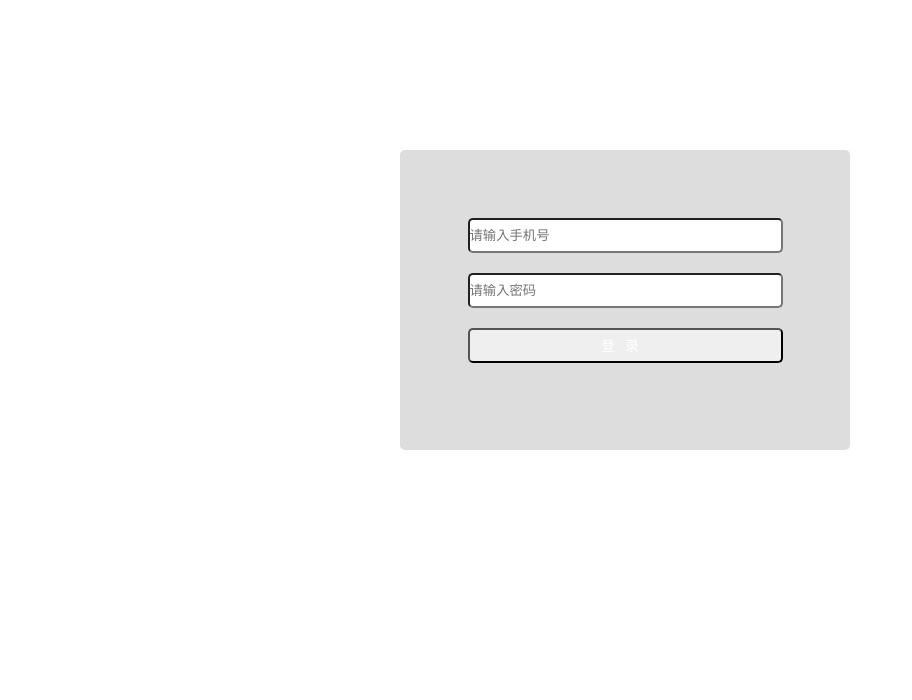
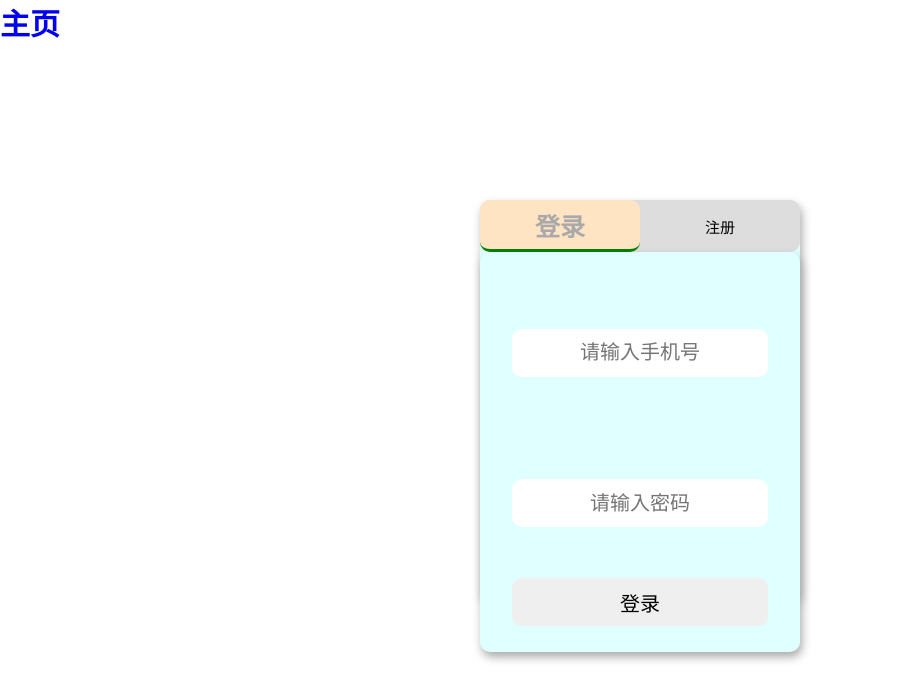
Before and after one commit to suyuxi1/blog-app, a Vue app: page /#/sign in a window 1280 px wide. Shown: the top 700 px of the page, without its empty margins (0-912 px from the left). Built offline with nearby package versions, Linux system fonts and the light colour scheme.

Commit message:
第二次前端代码提交，完成登录，注册，查看文章界面

```diff
--- a/src/assets/css/basic.css
+++ b/src/assets/css/basic.css
@@ -4,6 +4,7 @@
 * {
 	margin: 0;
 	padding: 0;
+	/* 防止越界 */
 	box-sizing: border-box;
 	outline: none;
 }
@@ -29,8 +30,8 @@ li{
 	display: flex;
 }
 .su-nav{
-	height: 60px;
-	background-color: #FB8C00;
+	height: 80px;
+	background-color: rgba(255, 214, 174, 0.8);
 }
 .su-col-12 {
 	flex: 1 1 100%;
@@ -38,7 +39,7 @@ li{
 
 .su-col-8 {
 	flex: 1 1 66.6%;
-	background-color: #009688;
+
 }
 
 .su-col-6 {
@@ -47,7 +48,7 @@ li{
 
 .su-col-4 {
 	flex: 1 1 33.3%;
-	background-color: #FB8C00;
+
 }
 
 .su-col-3 {
--- a/src/assets/css/style.css
+++ b/src/assets/css/style.css
@@ -43,7 +43,7 @@
 .su-btn {
 	border: none;
 	cursor: pointer;
-	margin: 5px;
+	/* margin: 5px; */
 }
 
 .su-btn-round {
--- a/src/router/index.js
+++ b/src/router/index.js
@@ -30,7 +30,7 @@ const routes = [{
 			},
 			{
 				path: 'c',
-				component: Collection,
+				component: Collection
 			},
 			{
 				path: 'p',
@@ -53,6 +53,10 @@ const routes = [{
 						component: UserDetail
 					}
 				]
+			},
+			{
+				path: 'userDetaile',
+				component: UserDetail
 			}
 		]
 	},
--- a/src/views/Collection.vue
+++ b/src/views/Collection.vue
@@ -1,5 +1,8 @@
 <template>
-	<h2>专题</h2>
+	<div class="su-row">
+		<h2>专题</h2>
+	</div>
+
 </template>
 
 <script>
@@ -21,5 +24,8 @@
 	}
 </script>
 
-<style>
+<style scoped>
+	.su-row{
+		height: 800px;
+	}
 </style>
--- a/src/views/Sign.vue
+++ b/src/views/Sign.vue
@@ -1,19 +1,71 @@
 <template>
-	<div class="full main-color">
-			<h2><router-link to = '/'>主页</router-link></h2>
-			<div class="login-box">
-				<input type="text" placeholder="请输入手机号" v-model="userDto.mobile" />
-				<input type="password" placeholder="请输入密码" v-model="userDto.password" />
-				<input type="button" class="btn main-color" value="登录" @click="signIn(userDto)" />
+	<div>
+		<h2><router-link to="/">主页</router-link></h2>
+		<div class="sign-container su-fx-center">
+			<div class="sign su-shadow">
+				<div class="tab">
+					<span class="tab-itme su-btn" :class="{ active: isActive }" @click="changeTab">登录</span>
+					<span class="tab-itme su-btn" :class="{ active: !isActive }" @click="changeTab">注册</span>
+				</div>
+				<div class="sign-box su-fx-around su-shadow" v-show="show && selected === 0">
+
+					<label>{{mobileTip}}</label>
+					<input type="text" placeholder="请输入手机号" v-model="userDto.mobile"  minlength="11" maxlength="11" @keyup="checkAccount" @focusin="clearCode"/>
+					<label>{{passwordTip}}</label>
+					<input type="password" placeholder="请输入密码" v-model="userDto.password" @focusin="clearCode"/>
+					<input type="button" class="su-btn" value="登录" @click="signIn(userDto)" />
+				</div>
+				<div class="sign-box su-fx-around su-shadow" v-show="show && selected === 1">
+					<label>{{mobileTip}}</label>
+					<input type="text" placeholder="请输入手机号" v-model="userDto.mobile" minlength="11" maxlength="11"
+					required="required" @keyup="checkAccount" @focusin="clearCode">
+					<label>{{passwordTip}}</label>
+					<input type="password" placeholder="请输入密码" v-model="userDto.password" @focusin="clearCode"/>
+					<label>{{verifyTip}}</label>
+					<div class="su-fx-between">
+						<input type="text" class="text-code" placeholder="请输入验证码" v-model="verifyCode" @focusin="clearCode"/>
+						<button
+							class="su-btn btn-normal"
+							@click="getCode"
+							:disabled="codeDisabled"
+							:class="{btnDisabled: btnDisabled}"
+							@focusin="clearCode">
+							{{ msg }}
+						</button>
+					</div>
+					<input type="button" class="su-btn" value="确定" @click="signUp(userDto)" />
 				</div>
 			</div>
-
+		</div>
+		<transition name="bounce">
+			<div class="toast middle" v-if="toastShow">
+				<img src="https://www.easyicon.net/api/resizeApi.php?id=27967&size=128" alt="">
+			</div>
+		</transition>
+	</div>
 </template>
 
 <script>
 export default {
 	data() {
 		return {
+			// user:JSON.parse(localStorage.getItem('user')),
+			isActive: true,
+			show: true,
+			toastShow: false,
+			selected: 0,
+			mobileTip: '',
+			passwordTip:'',
+			verifyCode: '',
+			verifyTip: '',
+			btnDisabled: false,
+			switchCss: false,
+			countdown: 10,
+			fade: 2,
+			msg: '获取验证码',
+			timer: null,
+			timer1: null,
+			code: '',
 			userDto: {
 				mobile: '',
 				password: ''
@@ -21,56 +73,296 @@
 		};
 	},
 	methods: {
+		changeTab: function() {
+			this.isActive = !this.isActive;
+			this.selected = this.selected == 0 ? 1 : 0;
+			this.clearAccount()
+			this.clearCode()
+		},
+		clearAccount: function() {
+			this.userDto.mobile = ''
+			this.userDto.password = ''
+			this.verifyCode =''
+		},
+		clearCode: function() {
+			this.mobileTip =''
+			this.passwordTip=''
+			this.verifyTip =''
+		},
 		signIn(userDto) {
 			// alert("登录")
-	      this.axios.post('http://localhost:8080/sign-in', JSON.stringify(this.userDto)).then(response => {
-	        alert(response.data.msg);
-	        if (response.data.msg === '登录成功') {
+			if (this.userDto.mobile == '') {
+				this.mobileTip = '手机号码不能为空'
+				return
+			}
+			if (!/^1[34578]\d{9}$/.test(this.userDto.mobile)) {
+				this.mobileTip = '手机号码格式错误'
+				this.userDto.mobile = ''
+
+				return
+			}
+			if (this.userDto.password == '') {
+				this.passwordTip = '密码不能为空'
+				return
+			}
+			this.axios.post('http://localhost:8080/api/user/sign-in', JSON.stringify(this.userDto)).then(response => {
+				alert(response.data.msg)
+				if (response.data.msg == '登录成功') {
 					//将后台的用户信息存入本地存储
-	          localStorage.user = JSON.stringify(response.data.data);
+					localStorage.user = JSON.stringify(response.data.data)
 					//路由跳转
-	          this.$router.push('u');
+					this.clearAccount()
+					this.$router.push('/')
 				}
 			});
+
+		},
+		signUp(userDto){
+			if (this.userDto.mobile == '') {
+				this.mobileTip = '手机号码不能为空'
+				return
+			}
+			if (!/^1[34578]\d{9}$/.test(this.userDto.mobile)) {
+				this.mobileTip = '手机号码格式错误'
+				this.userDto.mobile = ''
+
+				return
+			}
+			if (this.userDto.password == '') {
+				this.passwordTip = '密码不能为空'
+				return
+			}
+
+			if (this.verifyCode == '') {
+				this.verifyTip = '验证码不能为空'
+				return
+			}
+			if (this.verifyCode != this.code) {
+				this.verifyTip = '验证码错误'
+				this.verifyCode =''
+				return
+			}
+			this.axios.post('http://localhost:8080/api/user/sign-up', JSON.stringify(this.userDto)).then(response =>{
+				alert(response.data.msg)
+				if(response.data.msg == '注册成功'){
+					localStorage.user = JSON.stringify(response.data.data)
+					// this.toast()
+					this.$router.push('/')
+				}
+			});
+		},
+		submit: function() {
+			if (this.userDto.mobile == '') {
+				this.mobileTip = '手机号码不能为空'
+				return
+			}
+			if (!/^1[34578]\d{9}$/.test(this.userDto.mobile)) {
+				this.mobileTip = '手机号码格式错误'
+				this.userDto.mobile = ''
+
+				return
+			}
+			if (this.userDto.password == '') {
+				this.passwordTip = '密码不能为空'
+				return
+			}
+
+			if (this.verifyCode == '') {
+				this.verifyTip = '验证码不能为空'
+				return
+			}
+			if (this.verifyCode != this.code) {
+				this.verifyTip = '验证码错误'
+				this.verifyCode =''
+				return
+			}
+
+		},
+		toast: function(){
+			if (!this.timer1) {
+				this.toastShow = !this.toastShow
+				this.timer1 = setInterval(() => {
+					if (this.fade > 0 && this.fade <= 2) {
+						this.fade--
+						if (this.fade == 0) {
+							clearInterval(this.timer1)
+							this.toastShow = !this.toastShow
+							this.fade = 2
+							this.timer1 = null
+						}
+					}
+				}, 1000)
+			}
+		},
+		checkAccount: function() {
+			if (this.account.length == 11) {
+				if (!/^1[34578]\d{9}$/.test(this.account)) {
+					return
+				} else {
+					this.switchCss = true
+				}
+			} else {
+				this.switchCss = false
+				return
+			}
+		},
+		getCode() {
+			if (!this.timer) {
+				this.code = this.getRandomNumber()
+				this.timer = setInterval(() => {
+					if (this.countdown > 0 && this.countdown <= 10) {
+						this.countdown--
+						if (this.countdown != 0) {
+							this.btnDisabled = true
+							this.switchCss = false
+							this.msg = '重新发送(' + this.countdown + ')'
+						} else {
+							clearInterval(this.timer)
+							this.msg = '获取验证码'
+							this.countdown = 10
+							this.timer = null
+							this.switchCss = true
+							this.btnDisabled = false
+						}
+					}
+				}, 100)
+			}
+			alert(this.code)
+		},
+		messge() {
+			if (!this.timer) {
+				this.timer = setInterval(() => {
+					if (this.countdown1 > 0 && this.countdown1 <= 3) {
+						this.countdown1--
+						if (this.countdown1 != 0) {
+							this.pop = true
+						} else {
+							clearInterval(this.timer);
+							this.countdown1 = 3
+							this.timer = null
+							this.pop = false
+						}
+					}
+				}, 1000);
+			}
+		},
+		getRandomNumber: function() {
+			var result = [];
+			for (var i = 0; i < 4; i++) {
+				var ranNum = Math.ceil(Math.random() * 10); //生成一个0到10的数字
+				result.push(String.fromCharCode(65 + ranNum))
+			}
+			var str = result.join('')
+			console.log(str)
+			return str
+
 		}
 	}
 };
 </script>
 
 <style scoped>
-	.full {
+h2 {
+	font-size: 30px;
+	color: #fb8c00;
+}
+
+.sign-container {
+	position: absolute;
+	top: 0;
+	left: 0;
 	width: 100%;
-	  height: 700px;
+	height: 100%;
+	/* background-image: linear-gradient(to right, #bf30ac 0%, #0f9d58 100%);
+	box-shadow: 0 2px 5px 0 rgba(0, 0, 0, 0.16), 0 7px 10px 0 rgba(0, 0, 0, 0.12); */
+	z-index: -10;
 }
-	a {
-	  text-decoration: none;
-	  color: #fff;
+.sign {
+	width: 25%;
+	height: 50%;
+	border-radius: 10px;
+	background-color: lightcyan;
+	flex-direction: column;
 }
-	.login-box {
-	  position: absolute;
-	  top: 150px;
-	  left: 400px;
+.tab {
+	display: flex;
+	width: 100%;
+	height: 13%;
+	align-items: center;
+	background-color: #dddddd;
+	border-radius: 10px;
+}
+.tab-itme {
+	display: flex;
+	flex: 1 50%;
+	justify-content: center;
+	align-items: center;
+	height: 100%;
+	border-radius: 10px;
+	font-size: 15px;
+}
+.active {
+	background-color: #FFE4C4;
+	color: darkgray;
+	font-weight: 600;
+	border-bottom: 3px solid #008000;
+	font-size: 25px;
+}
+.sign-box {
+	width: 100%;
+	height: 100%;
+	border-radius: 10px;
+	background-color: lightcyan;
+	flex-direction: column;
+}
+input {
+	width: 80%;
+	height: 12%;
+	border-radius: 10px;
+	text-align: center;
+	border: 0;
+	font-size: 20px;
+}
+label{
+	font-size: 15px;
+	color: red;
+}
+.su-btn:hover {
+	background-color: burlywood;
+}
+.su-fx-between {
+	width: 80%;
+	height: 12%;
+	border-radius: 10px;
+}
+.btnDisabled {
 	background-color: #ddd;
-	  width: 450px;
-	  height: 300px;
-	  border-radius: 5px;
-	  display: flex;
-	  flex-direction: column;
-	  align-items: center;
-	  justify-content: center;
-	}
-	.login-box > input {
-	  width: 70%;
-	  height: 35px;
-	  margin-bottom: 20px;
-	  border-radius: 5px;
 	color: #333;
 }
-	.btn {
-	  opacity: 1;
-	  cursor: pointer;
-	  color: #fff !important;
-	  font-size: 14px;
-	  letter-spacing: 10px;
+.text-code {
+	width: 60%;
+	height: 100%;
+	border-radius: 10px;
 }
+.btn-normal {
+	width: 30%;
+	height: 100%;
+	border-radius: 10px;
+	background-color: #fb8c00;
+}
+.messge {
+	display: flex;
+	justify-content: center;
+	align-items: center;
+	z-index: 1500;
+	position: absolute;
+	bottom: 50%;
+	left: 40%;
+	width: 30%;
+	height: 15%;
+	background-color: darkgray;
+	border-radius: 50px;
+	opacity: 0.6;
+}
+
 </style>
--- a/src/views/User.vue
+++ b/src/views/User.vue
@@ -1,5 +1,8 @@
 <template>
-		<h2 >作者</h2>
+	<div>
+		<h2>作者</h2>
+	</div>
+
 </template>
 
 <script>
```
Also changed, not shown: src/views/Index.vue (+72 -32 lines), src/views/Nav.vue (+57 -18 lines). Lines whose indentation alone changed are shown as unchanged.
